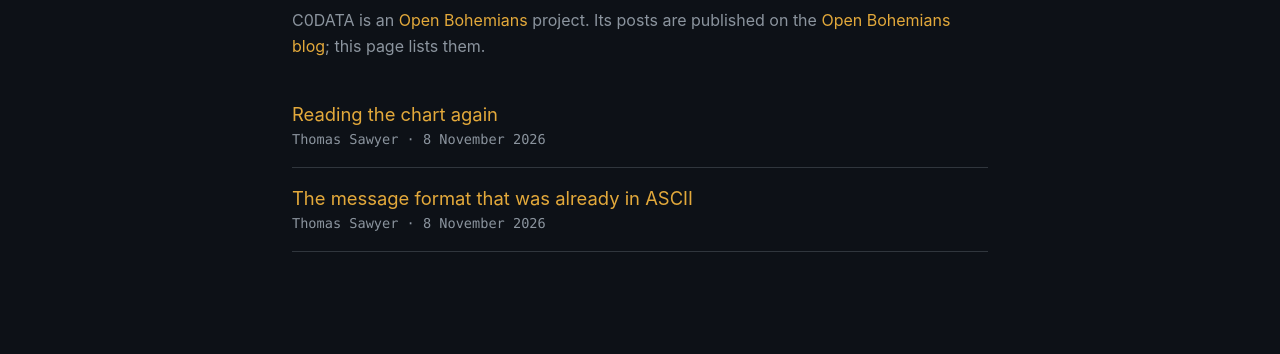
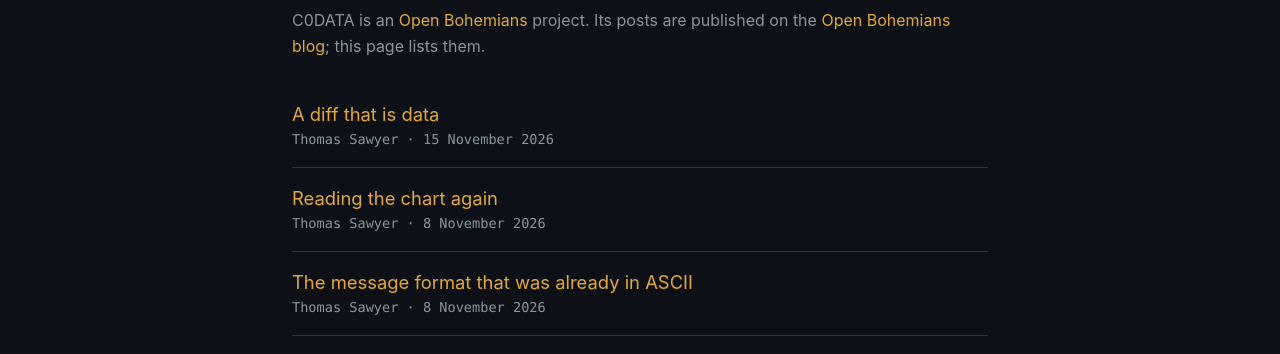
Before and after one commit to c0data/c0data.github.io, a plain HTML site: page posts/index.html in a window 1280 px wide. Shown: the part 160-514 px from the top of the page. Drawn offline with Linux system fonts and the light colour scheme.

Commit message:
Posts: list 'A diff that is data' and its redirect
Co-Authored-By: Claude Fable 5.1 <noreply@anthropic.com>

```diff
--- a/posts/index.html
+++ b/posts/index.html
@@ -27,6 +27,10 @@
 <h1>Writing</h1>
 <p class="note">C0DATA is an <a href="https://openbohemians.org/">Open Bohemians</a> project. Its posts are published on the <a href="https://openbohemians.org/blog/">Open Bohemians blog</a>; this page lists them.</p>
 <div class="post">
+  <a href="https://openbohemians.org/blog/a-diff-that-is-data/">A diff that is data</a>
+  <div class="meta">Thomas Sawyer · 15 November 2026</div>
+</div>
+<div class="post">
   <a href="https://openbohemians.org/blog/reading-the-chart-again/">Reading the chart again</a>
   <div class="meta">Thomas Sawyer · 8 November 2026</div>
 </div>
```
Also changed, not shown: posts/a-diff-that-is-data/index.html (added, +12 -0 lines).
